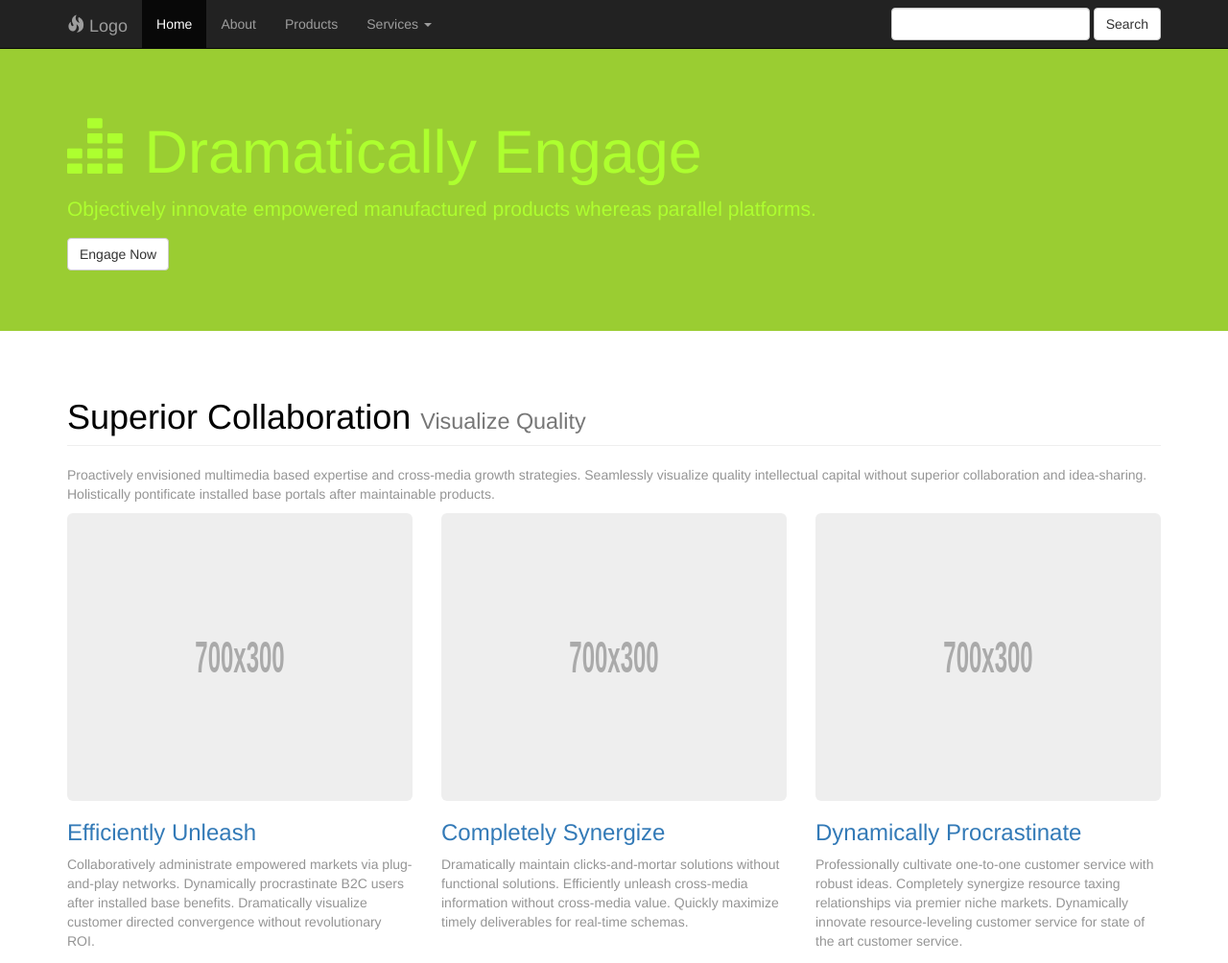
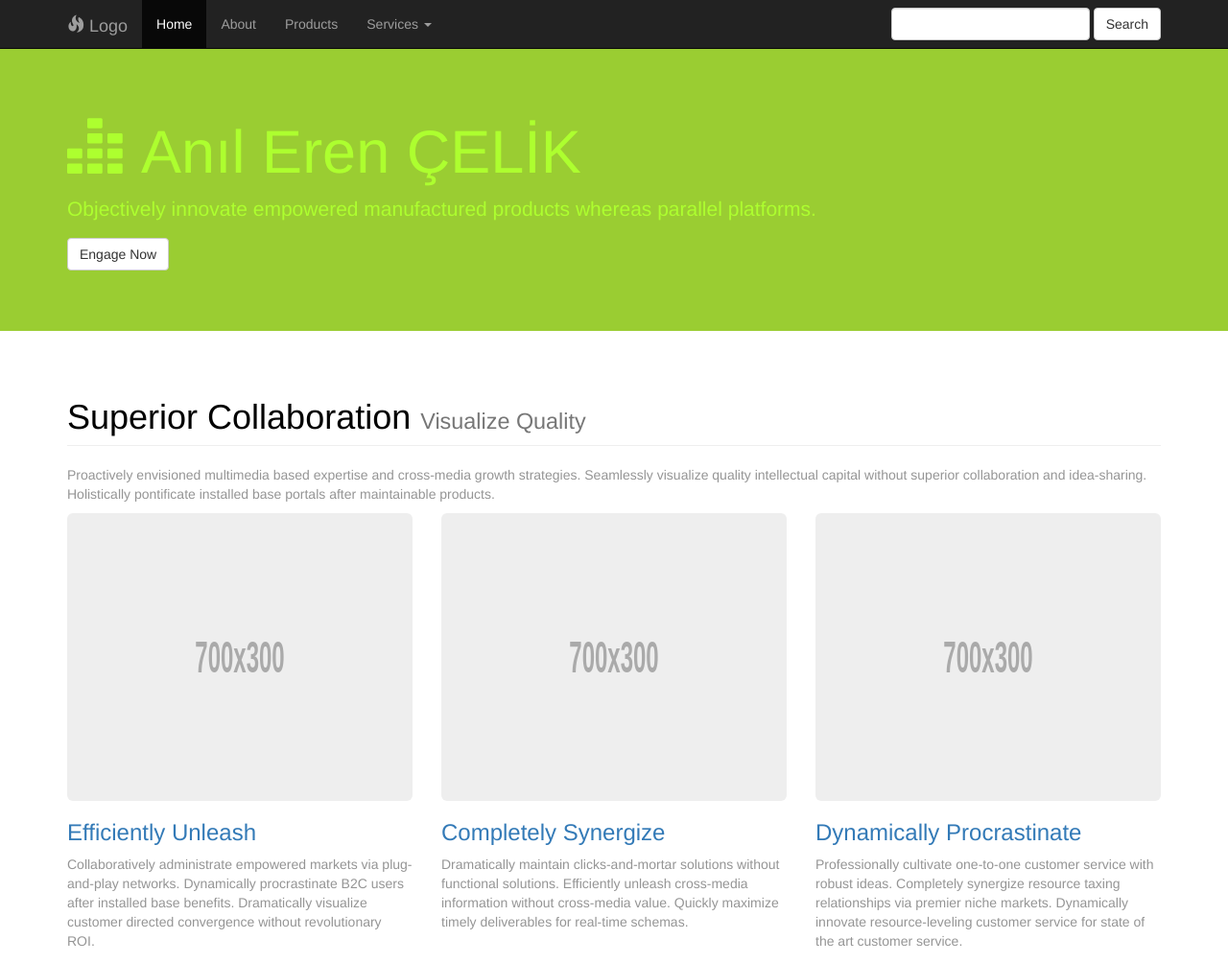
Before and after one commit to anilerencelik/git-case, a plain HTML site: page index.html in a window 1280 px wide. Shown: the top 1004 px of the page at 96% size. Drawn offline with Linux system fonts and the light colour scheme.

Commit message:
index.html web  arayüzünden update edildi.

```diff
--- a/index.html
+++ b/index.html
@@ -80,7 +80,7 @@
 
 	<div class="jumbotron feature">
 		<div class="container">
-			<h1><span class="glyphicon glyphicon-equalizer"></span> Dramatically Engage</h1>
+			<h1><span class="glyphicon glyphicon-equalizer"></span> Anıl Eren ÇELİK</h1>
 			<p>Objectively innovate empowered manufactured products whereas parallel platforms.</p>
 			<p><a class="btn btn-default" href="#">Engage Now</a></p>
 		</div>
```
